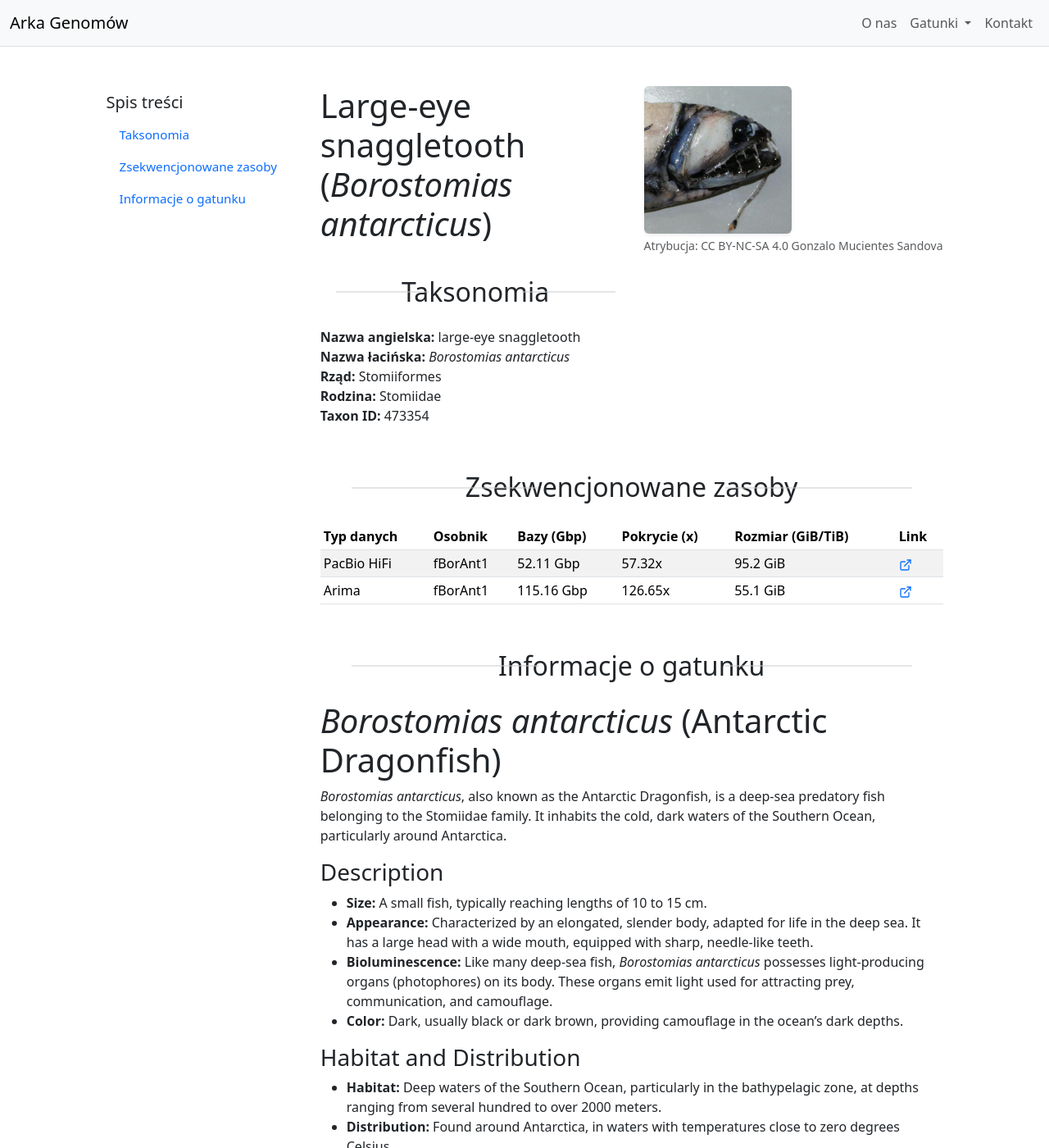
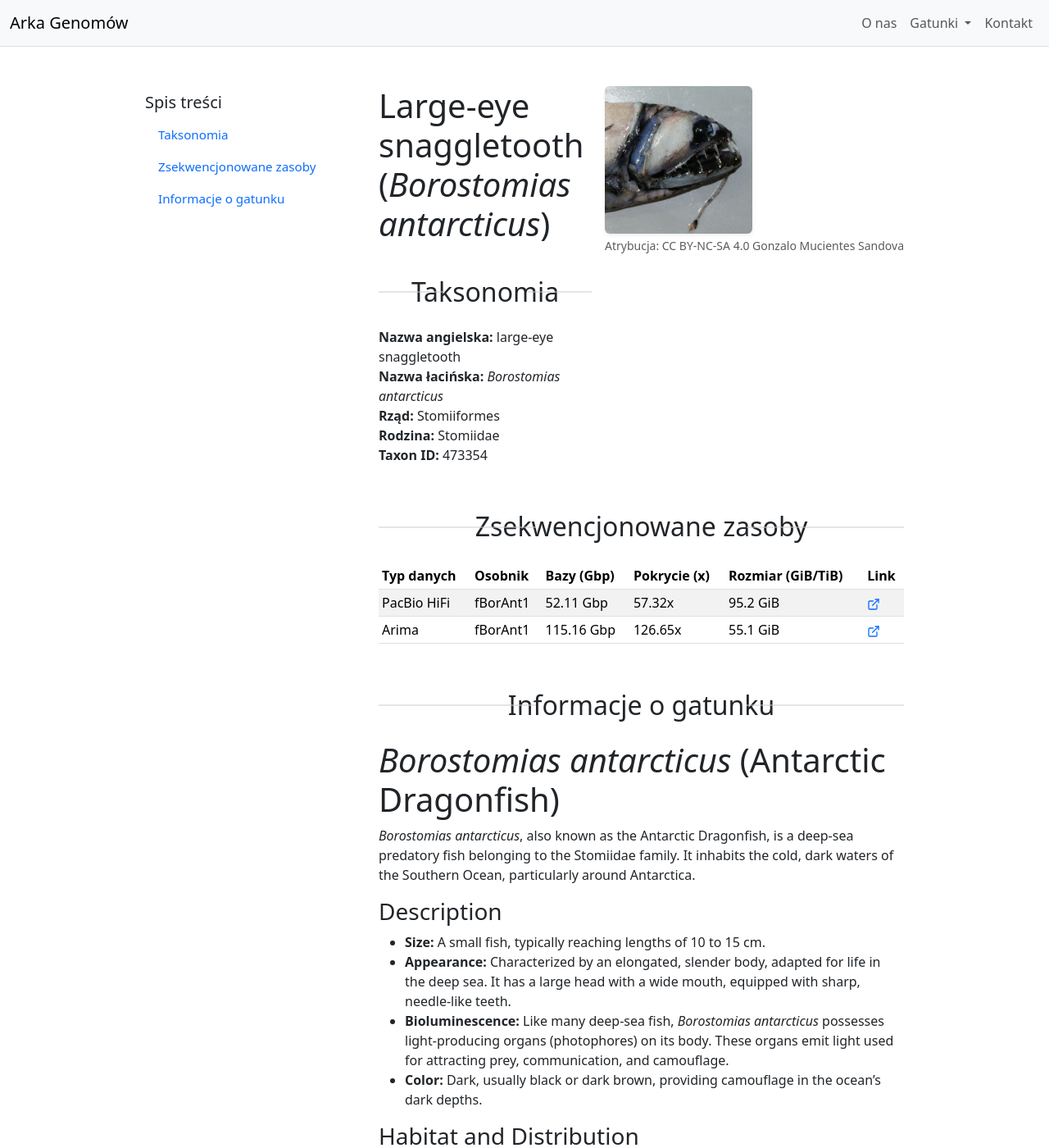
Before and after one commit to tomustloczek1/stronyWWWtzylinski, a Jekyll site: the page built from _species/borostomias_antarcticus.md, in a window 1280 px wide and 1400 px high. Shown: the whole window at 82% size. Built offline with Jekyll 4.4.1, drawn with Linux system fonts in a browser that asks for light colours.

Commit message:
Update species.html

```diff
--- a/_layouts/species.html
+++ b/_layouts/species.html
@@ -43,9 +43,9 @@
             background-color: #ccc;
             transform: translateY(-50%);
         }
-        /* Przywrócenie pozycji linii dla szerszej kolumny treści (col-lg-9) */
-        .section-header::before { left: 5%; }
-        .section-header::after { right: 5%; }
+        /* Pozycja linii dla węższej kolumny treści (col-lg-7) */
+        .section-header::before { left: 0; }
+        .section-header::after { right: 0; }
 
         /* Ukrywanie bocznych linków społecznościowych */
         .social-links {
@@ -86,9 +86,8 @@
     </nav>
 
     <div class="container mt-5">
-        <div class="row">
-            <div class="col-lg-11 mx-auto">
-                <div class="row">
+        <div class="row justify-content-center">
+
             <div class="col-lg-3">
                 <nav id="tocNav" class="nav flex-column small">
                      <h5 class="mt-2">Spis treści</h5>
@@ -100,7 +99,7 @@
                 </nav>
             </div>
 
-                    <div class="col-lg-9">
+            <div class="col-lg-7">
 
                 <div class="d-lg-flex align-items-start mb-4">
                     <div class="flex-grow-1">
@@ -183,7 +182,7 @@
                      </button>
                 </div>
 
-                    </div> </div> </div> </div> </div> <footer class="bg-dark text-white text-center p-3 mt-5">
+            </div> </div> </div> <footer class="bg-dark text-white text-center p-3 mt-5">
         <div class="container">
              <p class="mb-0">Autor: Tomasz Żyliński</p>
         </div>
```
Lines whose indentation alone changed are shown as unchanged.
